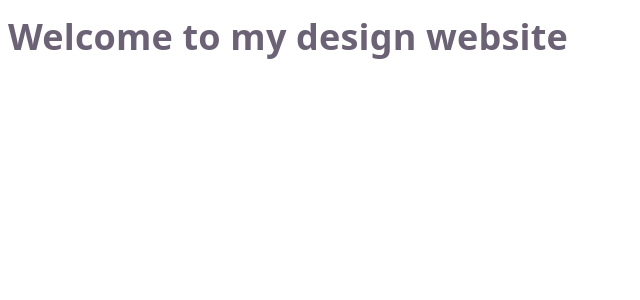
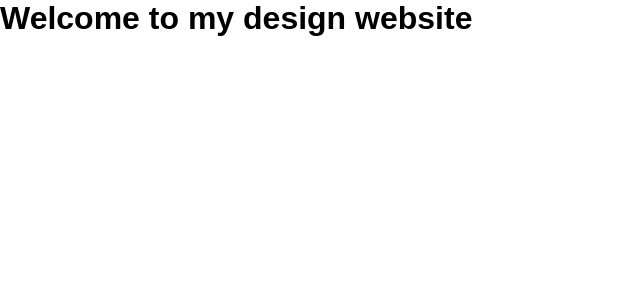
Before and after one commit to Rahim10020/rahim.design, a React (Vite) app: page / in a window 1280 px wide. Shown: the top 300 px of the page, without its empty margins (0-640 px from the left). Built offline with nearby package versions, Linux system fonts and the light colour scheme.

Commit message:
coding styles in index.css

```diff
--- a/src/index.css
+++ b/src/index.css
@@ -1,47 +1,57 @@
 :root {
-  --text: #6b6375;
-  --text-h: #08060d;
-  --bg: #fff;
-  --border: #e5e4e7;
-  --code-bg: #f4f3ec;
-  --accent: #aa3bff;
-  --accent-bg: rgba(170, 59, 255, 0.1);
-  --accent-border: rgba(170, 59, 255, 0.5);
-  --social-bg: rgba(244, 243, 236, 0.5);
-  --shadow:
-    rgba(0, 0, 0, 0.1) 0 10px 15px -3px, rgba(0, 0, 0, 0.05) 0 4px 6px -2px;
+  /* Colors */
+  --primary: #ffea00;
+  --primary-alt: #fddf7c;
+  --background: #ffffff;
+  --background-alt: #f4f4f0;
+  --foreground: #000000;
+  --foreground-alt: #171717;
+  --accent: #ed5c2b;
+  --accent-alt: #fddf7c;
 
-  --sans: system-ui, "Segoe UI", Roboto, sans-serif;
-  --heading: system-ui, "Segoe UI", Roboto, sans-serif;
-  --mono: ui-monospace, Consolas, monospace;
+  /* Typographie */
+  --sans: "Geist", "Overused Grotesk", sans-serif;
+  --serif: "Hedvig Letters Serif", "Ortica", serif;
 
-  font: 18px/145% var(--sans);
-  letter-spacing: 0.18px;
-  color-scheme: light dark;
-  color: var(--text);
-  background: var(--bg);
-  font-synthesis: none;
-  text-rendering: optimizeLegibility;
-  -webkit-font-smoothing: antialiased;
-  -moz-osx-font-smoothing: grayscale;
+  *,
+  *::before,
+  *::after {
+    margin: 0;
+    padding: 0;
+    box-sizing: border-box;
+  }
 
-  @media (max-width: 1024px) {
-    font-size: 16px;
+  body {
+    font-family: var(--sans);
+    background-color: var(--background);
+    color: var(--foreground);
+    -webkit-font-smoothing: antialiased;
+    -moz-osx-font-smoothing: grayscale;
+  }
+
+  /* Image placeholders */
+
+  .img-placeholder {
+    display: block;
+    width: 100%;
+    height: auto;
+    max-width: 600px;
+    aspect-ratio: 3 / 2;
+    object-fit: cover;
+    background-color: var(--background-alt);
+    border-radius: 4px;
+  }
+
+  .img-placeholder--grayscale {
+    filter: grayscale(100%);
+  }
+
+  .img-placeholder--blur {
+    filter: blur(5px);
   }
 }
 
 @media (prefers-color-scheme: dark) {
   :root {
-    --text: #9ca3af;
-    --text-h: #f3f4f6;
-    --bg: #16171d;
-    --border: #2e303a;
-    --code-bg: #1f2028;
-    --accent: #c084fc;
-    --accent-bg: rgba(192, 132, 252, 0.15);
-    --accent-border: rgba(192, 132, 252, 0.5);
-    --social-bg: rgba(47, 48, 58, 0.5);
-    --shadow:
-      rgba(0, 0, 0, 0.4) 0 10px 15px -3px, rgba(0, 0, 0, 0.25) 0 4px 6px -2px;
   }
 }
```
